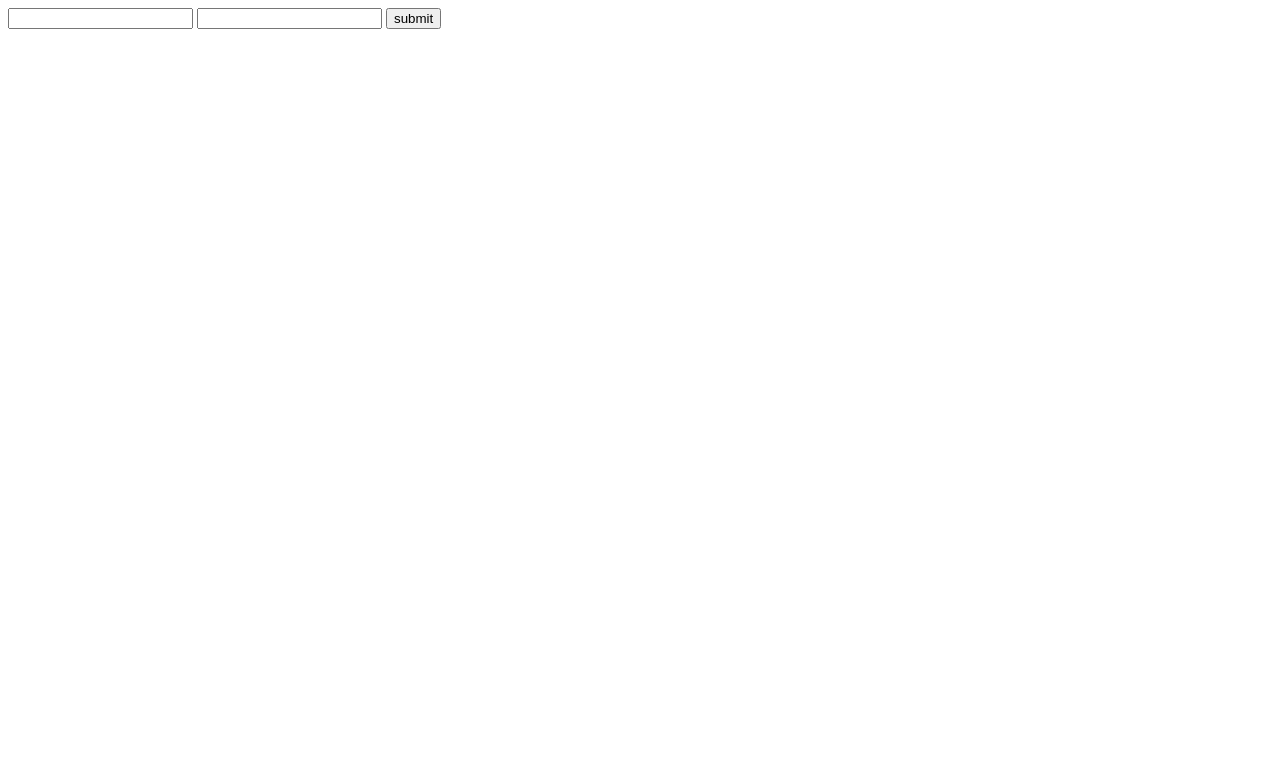
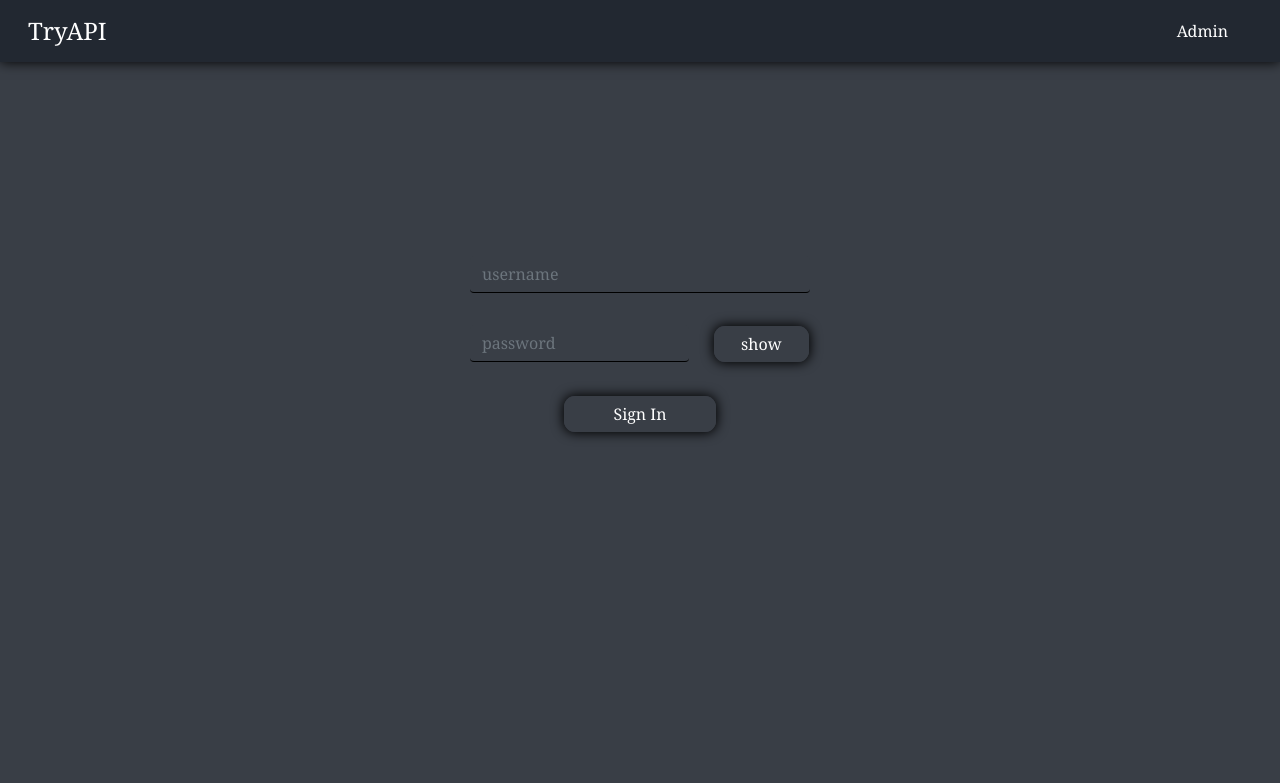
Before and after one commit to BiplabGanguly/try_api, a Django app: page /adminuser/login/ in a window 1280 px wide. Before the commit the part shown is almost empty. Shown: the top 783 px of the page. Run offline with Django 5.2, Linux system fonts and the light colour scheme.

Commit message:
add admin login

```diff
--- a/templates/api_data.html
+++ b/templates/api_data.html
@@ -96,8 +96,8 @@
 
 
   var apiDataElements = document.querySelectorAll('#api_data');
-apiDataElements.forEach(function(apiDataElement) {
-    apiDataElement.addEventListener('click', function(event) {
+  apiDataElements.forEach(function (apiDataElement) {
+    apiDataElement.addEventListener('click', function (event) {
       event.preventDefault();
       var apiDataText = this.innerText;
       var tempTextArea = document.createElement('textarea');
@@ -109,7 +109,7 @@ apiDataElements.forEach(function(apiDataElement) {
 
       this.innerText = 'Copied!';
       var apiDataElement = this;
-        setTimeout(function() {
+      setTimeout(function () {
         apiDataElement.innerText = apiDataText;
       }, 1500);
     });
--- a/templates/temp.html
+++ b/templates/temp.html
@@ -29,16 +29,17 @@
 
         .navbar a {
             color: white;
-            text-decoration:none;
+            text-decoration: none;
         }
 
-        .navbar-brand{
-            font-size:3vh;
+        .navbar-brand {
+            font-size: 3vh;
+            margin-left: 2vh;
         }
 
-        .navbar-text{
-            font-size:2vh;
-            margin-right:5vh;
+        .navbar-text {
+            font-size: 2vh;
+            margin-right: 5vh;
         }
     </style>
     <nav class="navbar navbar-expand-lg fixed-top">
--- a/templates/userdetails.html
+++ b/templates/userdetails.html
@@ -1,6 +1,97 @@
-<form action="{% url 'post_login' %}" method="post">
-    {%csrf_token%}
-    <input type="text" name="username">
-    <input type="text" name="password">
-    <input type="submit" value="submit">
-</form>
+{% extends 'temp.html' %}
+
+{% block content %}
+<style>
+    body {
+        background-color: #393E46;
+        font-family: Georgia, 'Times New Roman', Times, serif;
+    }
+
+    .user_box {
+        margin-top: 30vh;
+    }
+
+    .form_box {
+        padding: 2vh;
+    }
+
+    .input-box {
+        background-color: #393E46;
+        border: none;
+        border-bottom: 1px solid black;
+        color: white;
+    }
+
+    .input-box:focus {
+        background-color: #393E46;
+        border: none;
+        border-bottom: 3px solid black;
+        color: white;
+        outline: none;
+    }
+
+    .btn-signin {
+        color: white;
+        box-shadow: 0 0 12px black;
+        background-color: #393E46;
+        border-radius: 12px;
+        text-align: center;
+    }
+
+    .btn-signin:hover {
+        color: white;
+        box-shadow: 0 0 12px black;
+        background-color: #393E46;
+        border-radius: 12px;
+        text-align: center;
+    }
+
+    .btn-signin:active {
+        color: white;
+        box-shadow: 0 0 12px black;
+        background-color: #393E46;
+        border-radius: 12px;
+        text-align: center;
+    }
+</style>
+<div class="container">
+    <div class="row user_box">
+        <form action="{% url 'post_login' %}" method="post" class="form">
+            {%csrf_token%}
+            <div class="col-lg-4 offset-lg-4 col-md-6 offset-md-3 form_box">
+                <input type="text" name="username" class="form-control input-box" placeholder="username">
+            </div>
+            <div class="col-lg-4 offset-lg-4 col-md-6 offset-md-3 form_box">
+                <div class="row">
+                    <div class="col-8">
+                        <input type="password" name="password" class="form-control input-box" placeholder="password"
+                            id="password">
+                    </div>
+                    <div class="col-4">
+                        <button type="button" class="btn form-control btn-signin" id="checkpass"
+                            onclick="changeText()">show</button>
+                    </div>
+                </div>
+            </div>
+            <div class="col-lg-2 offset-lg-5 col-md-4 offset-md-4 form_box">
+                <button type="submit" class="btn btn-signin form-control ">Sign In</button>
+            </div>
+        </form>
+    </div>
+</div>
+
+<script>
+    function changeText() {
+        let button = document.getElementById("checkpass");
+        let pass = document.getElementById("password");
+        if (button.textContent === "show") {
+            pass.type = "text";
+            button.textContent = "hide";
+        } else {
+            pass.type = "password";
+            button.textContent = "show";
+        }
+    }
+</script>
+
+{% endblock %}
```
Also changed, not shown: db.sqlite3. Lines whose indentation alone changed are shown as unchanged.
